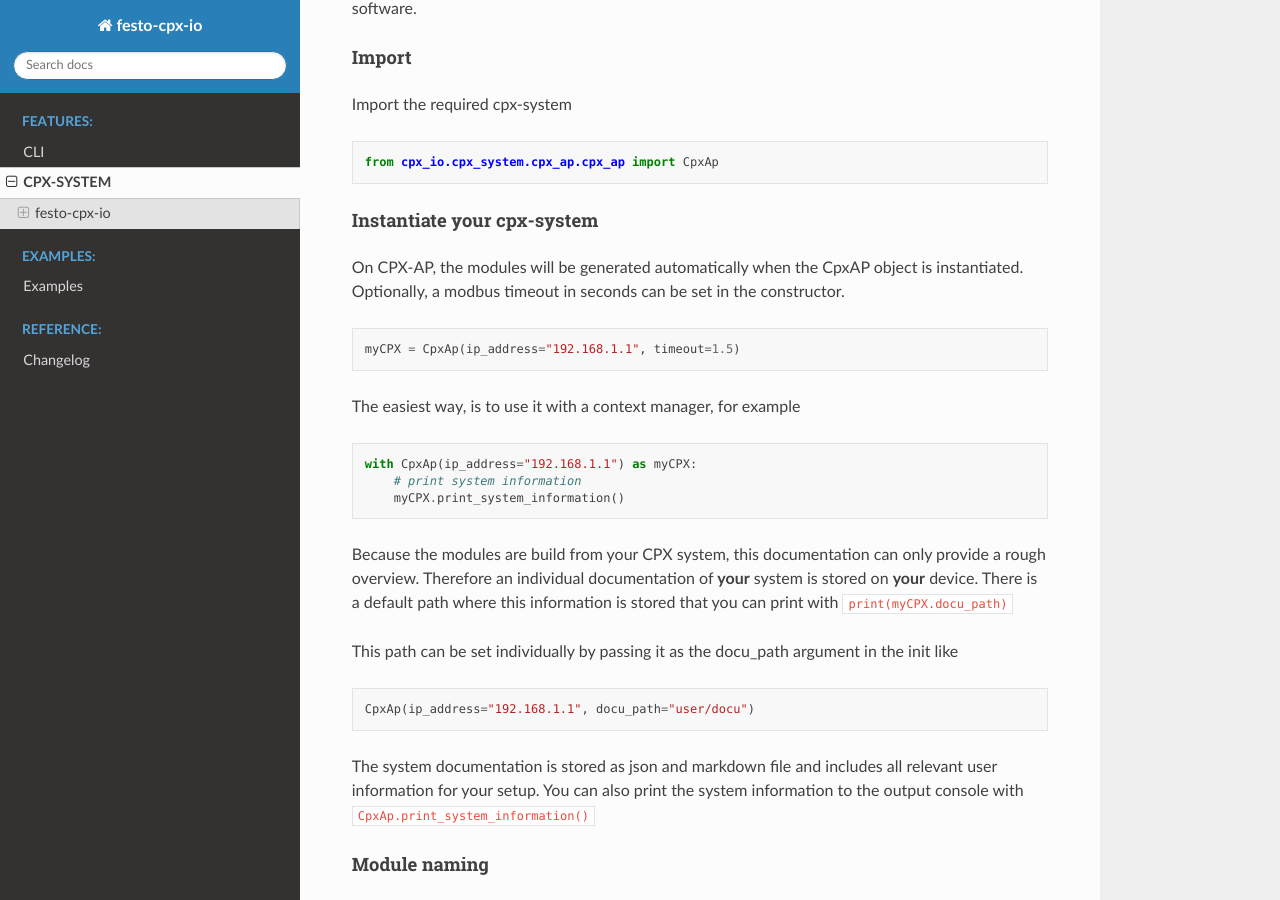
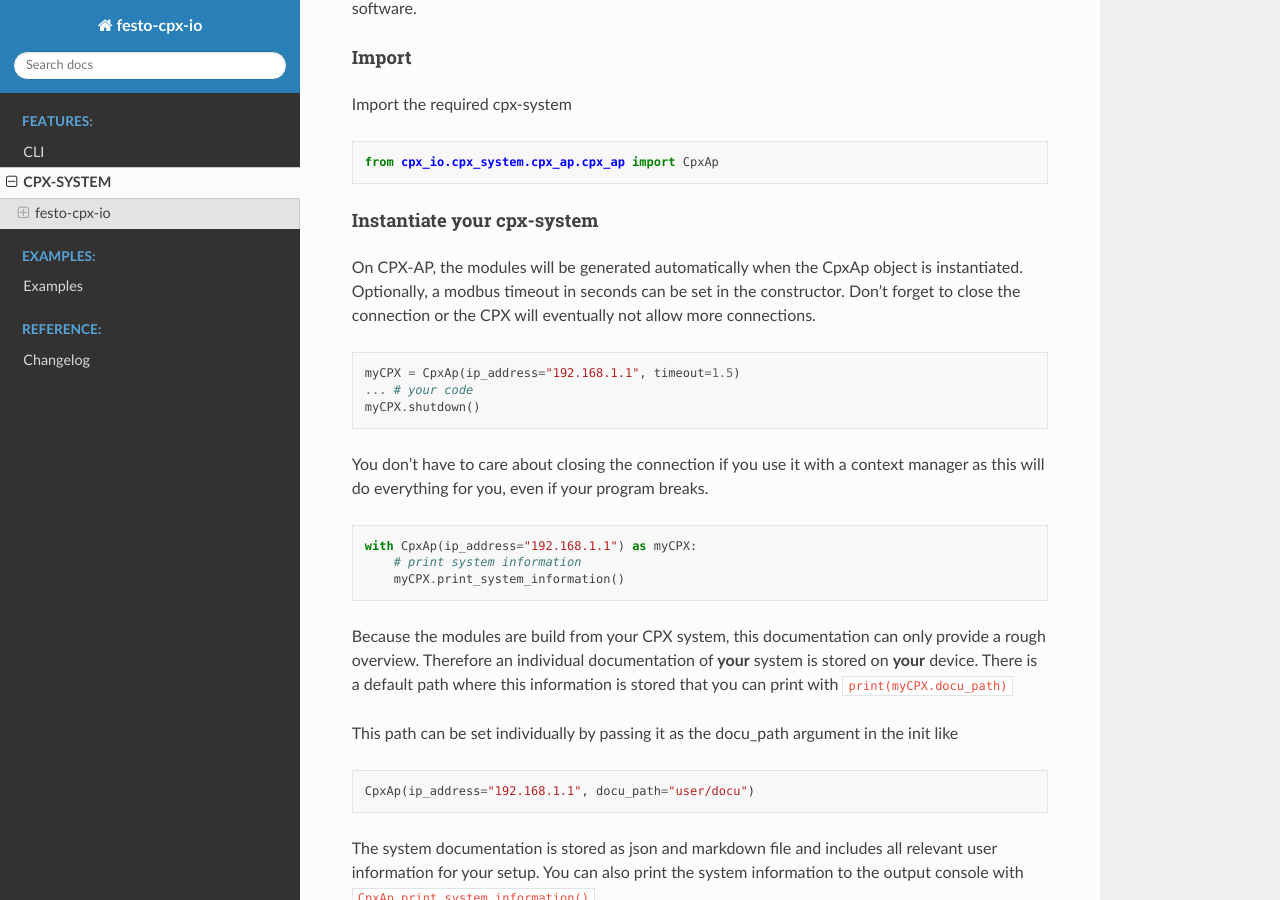
Before and after one commit to Festo-se/festo-cpx-io, a Sphinx documentation site: the page built from docs/source/features/cpx_io.md, in a window 1280 px wide and 900 px high, scrolled down 2692 px. Built offline with Sphinx 7.4.7 and the Read the Docs theme 2.0.0, drawn with Linux system fonts in a browser that asks for light colours; pages that are not in the unit, such as notebooks, are missing from menus.

Commit message:
Better explanation on context manager in docu

````diff
--- a/docs/source/features/cpx_io.md
+++ b/docs/source/features/cpx_io.md
@@ -100,12 +100,14 @@ from cpx_io.cpx_system.cpx_ap.cpx_ap import CpxAp
 ```
 
 #### Instantiate your cpx-system
-On CPX-AP, the modules will be generated automatically when the CpxAP object is instantiated. Optionally, a modbus timeout in seconds can be set in the constructor.
+On CPX-AP, the modules will be generated automatically when the CpxAp object is instantiated. Optionally, a modbus timeout in seconds can be set in the constructor. Don't forget to close the connection or the CPX will eventually not allow more connections.
 ```
 myCPX = CpxAp(ip_address="192.168.1.1", timeout=1.5)
+... # your code
+myCPX.shutdown()
 ```
 
-The easiest way, is to use it with a context manager, for example
+You don't have to care about closing the connection if you use it with a context manager as this will do everything for you, even if your program breaks.
 ```
 with CpxAp(ip_address="192.168.1.1") as myCPX:
     # print system information
````
